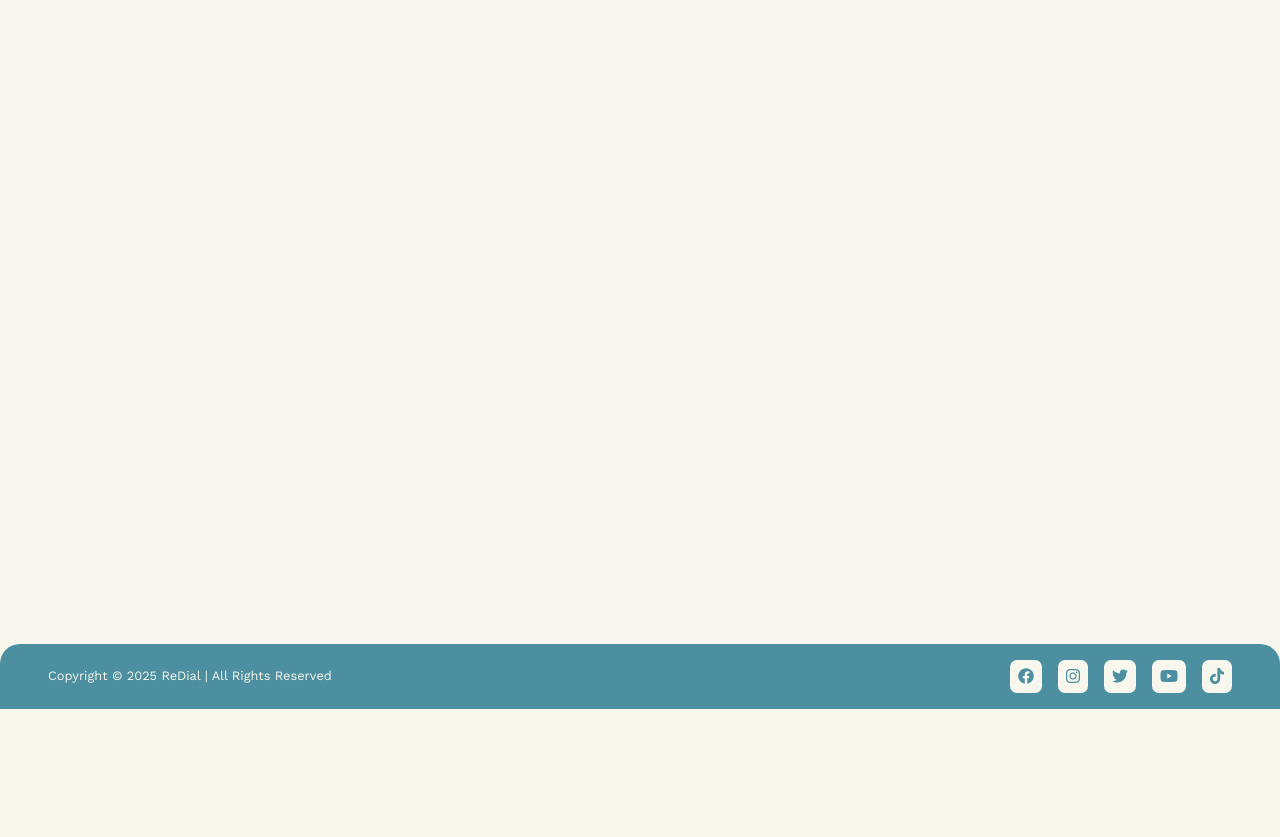
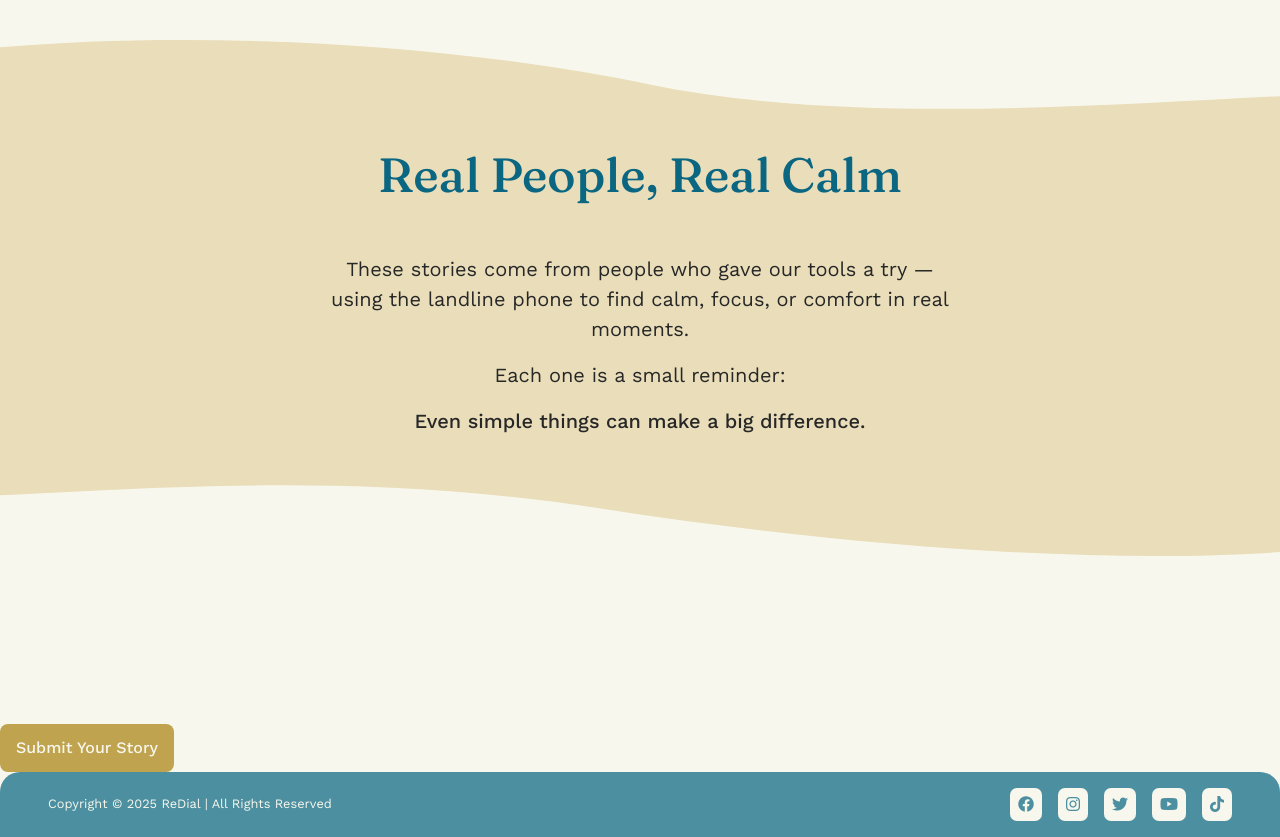
Before and after one commit to gagatkaa/re-dial, a PHP site: template view/content/stories.php in a window 1280 px wide. Shown: the part 91-928 px from the top of the page. Before the commit the page ends 800 px from the top, so only its background shows below. Run offline with PHP 8.4, Linux system fonts and the light colour scheme; the template is opened without the code that fills it, so the values that code supplies are empty.

Commit message:
feat:stories page, css fixes

```diff
--- a/css/style.css
+++ b/css/style.css
@@ -148,6 +148,7 @@ main {
 .CTA__button:hover {
   background-color: var(--dark-blue);
   color: var(--main-bg);
+  transform: translateY(-2px);
 }
 .text-underline {
   text-decoration: underline;
@@ -408,6 +409,8 @@ h3 {
   text-decoration: none;
   color: var(--main-bg);
   transition: color 0.3s ease;
+
+  transition: background-color 0.3s ease, transform 0.2s ease;
 }
 
 .arrow-button-svg svg path {
@@ -425,6 +428,7 @@ h3 {
 
 .arrow-button-svg:hover {
   color: var(--main-bg); /* text color on hover */
+  transform: translateY(-2px);
 }
 
 .arrow-button-svg:hover svg path {
@@ -492,29 +496,83 @@ h3 {
   font-weight: 400;
   line-height: 1.875rem;
 }
-.CTA__section {
+
+.stories__bg {
+  background-image: url(../assets/stories_bg.svg);
+  background-size: cover;
+  background-position: top center;
+  background-repeat: no-repeat;
+  margin: 5vh 0;
+
+  width: 100%;
+
+  padding: 2.5vh 0; /* top & bottom padding */
+  min-height: 50vh; /* ensures it stretches vertically */
+  box-sizing: border-box;
+}
+.stories__cards {
+  display: grid;
+  grid-template-columns: repeat(auto-fit, minmax(25rem, 1fr));
+  gap: 2rem;
+  padding-block: 4rem;
+  width: 100%;
+}
+
+.review-card {
+  background: white;
+  border-radius: 1rem;
+  padding: 2rem;
+  box-shadow: 0 0.5rem 1rem rgba(0, 0, 0, 0.05);
+  display: flex;
+  flex-direction: column;
+  gap: 1rem;
+  transition: transform 0.2s ease;
+}
+
+.review-card:hover {
+  transform: translateY(-4px);
+}
+
+.review-card__name {
+  font-weight: bold;
+  font-size: 1.2rem;
+}
+
+.review-card__tool {
+  font-style: italic;
+  color: #666;
+}
+
+.review-card__impact {
+  line-height: 1.5;
+}
+
+.centered-button {
+  justify-self: center;
+}
+.centered-section {
   display: flex;
   flex-direction: column;
   align-items: center;
   text-align: center;
-  gap: 5rem;
+  gap: 4rem;
   line-height: 1.875rem;
-  margin-bottom: 5rem;
+  /* margin-bottom: 5rem; */
 }
-.CTA__header > h2 {
+.centered-section h2 {
   font-size: 3rem;
+  color: var(--dark-blue);
 }
-.CTA__text {
+.centered-section article {
   display: flex;
   flex-direction: column;
-  gap: 2rem;
+  gap: 1rem;
   font-size: 1.25rem;
   font-style: normal;
   font-weight: 400;
   line-height: 1.875rem;
   width: 50vw;
 }
-
 .submit-form {
   max-width: 30vw;
   margin: 0 auto;
@@ -601,7 +659,7 @@ fieldset > label {
 .custom-checkbox {
   width: 1.5rem;
   height: 1.5rem;
-  background-color: #f9f3da; /* soft beige */
+  background-color: var(--light-gold);
   border: 2px solid var(--gold);
   border-radius: 5px;
   position: relative;
@@ -647,7 +705,7 @@ fieldset > label {
 .custom-radio {
   width: 1.5rem;
   height: 1.5rem;
-  background-color: #f9f3da;
+  background-color: var(--light-gold);
   border: 2px solid var(--gold);
   border-radius: 50%;
   position: relative;
@@ -662,7 +720,7 @@ fieldset > label {
   left: 7px;
   width: 6px;
   height: 6px;
-  background-color: var(--accent, #bfa34e);
+  background-color: var(--gold);
   border-radius: 50%;
 }
 .radio-wrapper:hover .custom-radio {
@@ -700,8 +758,8 @@ input[list] {
 }
 
 .info__icon {
-  color: var(--gold); /* or use your design token like var(--accent) */
-  font-size: 1rem; /* optional: adjust size */
+  color: var(--gold);
+  font-size: 1rem;
   cursor: help;
 }
 
@@ -709,9 +767,9 @@ input[list] {
   list-style: none;
   margin: 0;
   padding: 0;
-  border: 1px solid var(--accent, #bfa34e);
+  border: 1px solid var(--gold);
   border-radius: 6px;
-  background-color: var(--main-bg, #fff);
+  background-color: var(--main-bg);
   box-shadow: 0 4px 10px rgba(0, 0, 0, 0.05);
 
   z-index: 10;
--- a/view/content/challengeCTA.php
+++ b/view/content/challengeCTA.php
@@ -1,4 +1,4 @@
-<section class="CTA__section container">
+<section class="CTA__section centered-section container">
     <header class="CTA__header">
         <h2>Your Turn to #ReDialYourWay</h2>
     </header>
--- a/view/content/stories.php
+++ b/view/content/stories.php
@@ -0,0 +1,24 @@
+<div class="stories__bg">
+    <section class="stories__section centered-section">
+        <header class="stories__header">
+            <h2>Real People, Real Calm</h2>
+        </header>
+        <article class="stories__text">
+            <p>These stories come from people who gave our tools a try — using the landline phone to find calm, focus,
+                or
+                comfort in real moments.</p>
+            <p>Each one is a small reminder: </p>
+            <p class="bold-text">Even simple things can make a big difference.</p>
+        </article>
+    </section>
+</div>
+<div class="stories__cards container">
+    <?php foreach ($user_stories as $story): ?>
+        <div class="review-card">
+            <div class="review-card__name"><?= htmlspecialchars($story->user_name) ?></div>
+            <div class="review-card__tool"><?= htmlspecialchars($story->tool_used) ?></div>
+            <div class="review-card__impact"><?= nl2br(htmlspecialchars($story->impact)) ?></div>
+        </div>
+    <?php endforeach; ?>
+</div>
+<a class="CTA__button centered-button" href="index.php?page=form">Submit Your Story</a>
```
Also changed, not shown: controller/StoryController.php (+11 -0 lines), model/Story.php (+10 -0 lines), assets/stories_bg.svg (added).
